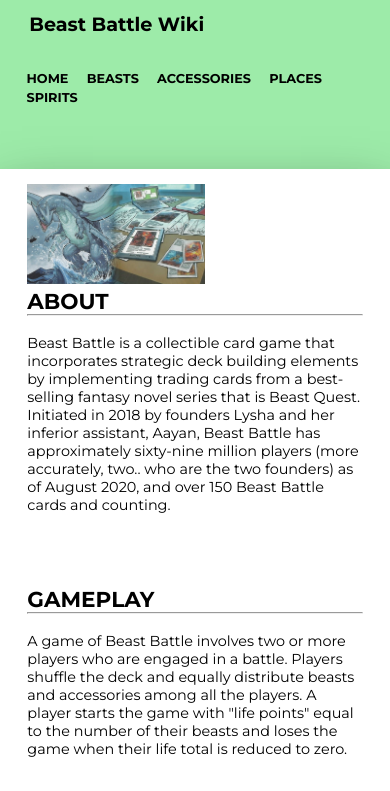
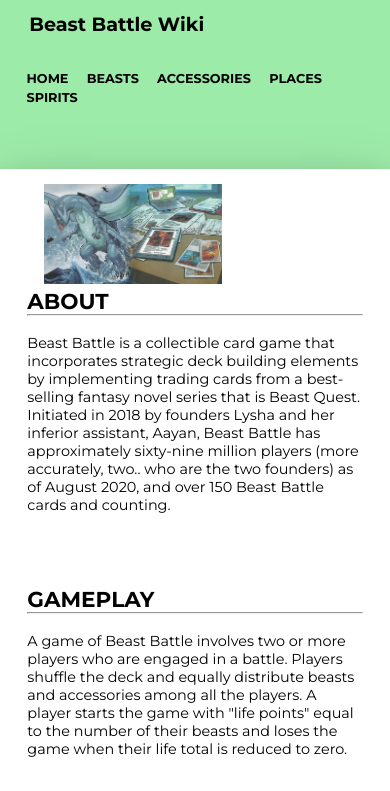
Before and after one commit to LyshaJaufar/BeastBattleInfo, a plain HTML site: page index.html in a window 390 px wide. Shown: the top 791 px of the page. Drawn offline with Linux system fonts and the light colour scheme.

Commit message:
fixed bugs

```diff
--- a/styles.css
+++ b/styles.css
@@ -131,6 +131,7 @@ li a:hover {
     font-size: 0.9em;
     position: absolute;
     width: 100%;
+    height: 570%;
     padding-left: 7%;
     padding-right: 7%;
     padding-top: 4%;
@@ -163,7 +164,18 @@ li a:hover {
 
   .image {
     height: 100px;
+    margin-left: 5%;
+  }
+  .below-header {
+    font-size: 0.9em;
+    position: absolute;
+    width: 100%;
+    height: 590%;
+    padding-left: 7%;
+    padding-right: 7%;
+    padding-top: 4%;
     margin-left: 0%;
+    margin-right: 0%;
   }
 
 }
```
